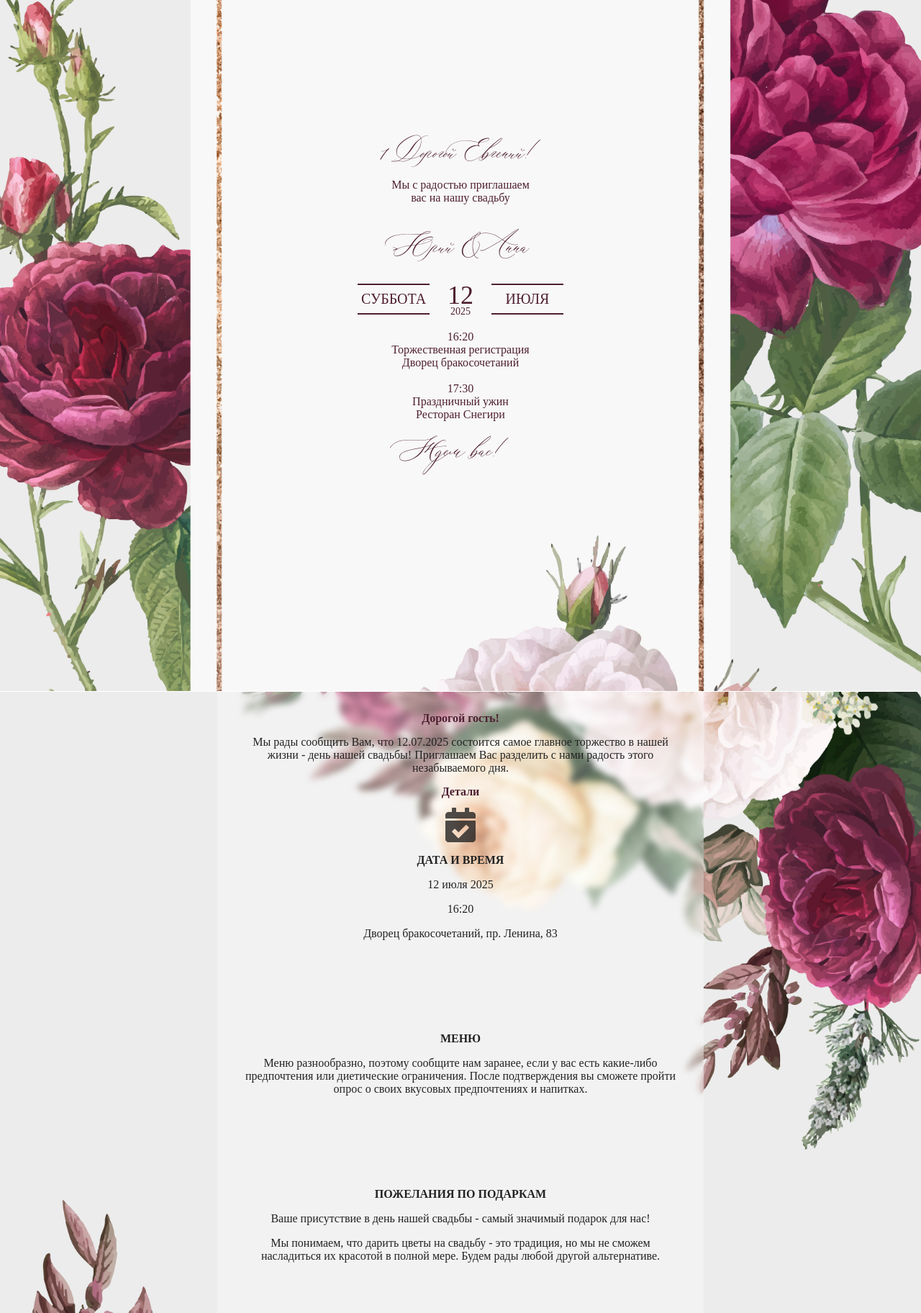
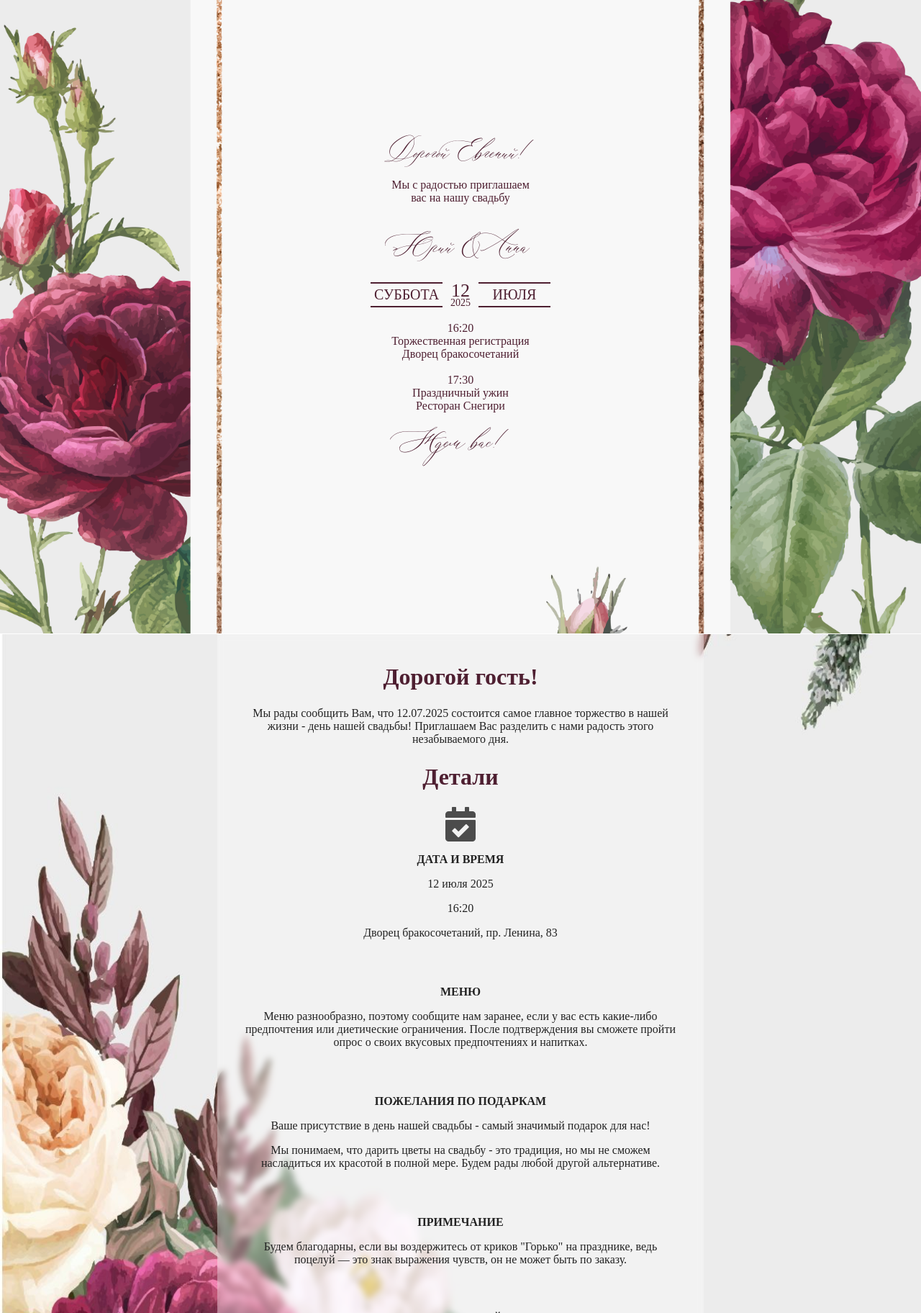
Before and after one commit to urakobzar/urakobzar.github.io, a PHP site: page / in a window 1280 px wide. Shown: the top 1824 px of the page at 72% size. Run offline with PHP 8.4, Linux system fonts and the light colour scheme.

Commit message:
корректировка

```diff
--- a/WeddingInvitation/index.html
+++ b/WeddingInvitation/index.html
@@ -24,7 +24,7 @@
   <body>
     <header class="header">
       <h1 class="heading">
-        <span class="heading-subtext" >1 Дорогой Евгений!</span>
+        <span class="heading-subtext" >Дорогой Евгений!</span>
         <span class="sub-heading"> Мы с радостью приглашаем
           <br>вас на нашу свадьбу</span>
         <br><br><span class="heading-subtext" > >Юрий & Анна</span>
@@ -51,10 +51,10 @@
       </header>
     <div class="block" id="portfolio">
     <section class="section">
-      <h2 class="sub-heading">Дорогой гость!</h2>
+      <h2 class="sub-headin11g">Дорогой гость!</h2>
       <p>Мы рады сообщить Вам, что 12.07.2025 состоится самое главное торжество в нашей жизни - день нашей свадьбы! Приглашаем Вас разделить с нами радость этого незабываемого дня.
       </p>
-      <h2 class="sub-heading">Детали</h2>
+      <h2 class="sub-headin11g">Детали</h2>
       <div class="details">
         <i class="fas fa-calendar-check"></i>
         <h3 class="details-heading">ДАТА И ВРЕМЯ</h3>
@@ -63,7 +63,6 @@
 	<p>Дворец бракосочетаний, пр. Ленина, 83</p>
       </div>
       <div class="details">
-         <! --<i class="fas fa-suitcase"></i>
         <h3 class="details-heading">МЕНЮ</h3>
         <p>Меню разнообразно, поэтому сообщите нам заранее, если у вас есть какие-либо предпочтения или диетические ограничения. После подтверждения вы сможете пройти опрос о своих вкусовых предпочтениях и напитках.</p>
       </div>
@@ -87,7 +86,7 @@
         <p>Пожалуйста, подтвердите свое присутствие до 20.06.2025</p>
       </div>
     <div>
-	<h3 class="sub-heading">Ждем вас!</h3>
+	<h3 class="heading-subtext">Ждем вас!</h3>
     </div>
 
 <!--<iframe
--- a/WeddingInvitation/theme.css
+++ b/WeddingInvitation/theme.css
@@ -7,7 +7,7 @@
     margin: 0;
     height: 100vh;
     text-align: center;
-    font-family: 'PT Serif', ''Georgia'', ''Times New Roman'', serif;
+    font-family: 'Times New Roman', 'PT Serif', 'Georgia', serif;
 }
 
 .body{
@@ -27,10 +27,10 @@
 .header{
     background-image: url(./img/back1.jpg);
     background-repeat: no-repeat;
-    background-position: 50% 60%;
+    background-position: 50% 50%;
     background-attachment: scroll;
     background-size: cover;
-    height: 100vh;
+    height: 90vh;
     margin: 0;
     padding-top: 20vh;
     border-bottom:1px solid rgb(255, 255, 255);
@@ -40,11 +40,12 @@
     color: #4E1F31;
     font-weight: normal;
 }
-.heading-subtext{
+.heading-subtext {
     color: #4E1F31;
     display: block;
     font-family: 'Saint Amour Script';
     font-size: 4em;
+    font-weight: normal;
 }
 .fixed-button{
     background: rgba(20,20,20,.5);
@@ -93,8 +94,15 @@
     line-height: 1em;
     color: #4E1F31;
 }
+
+.sub-headin11g {
+    /*font-family: 'CapsuleXProMediumUC';*/
+    font-size: 2em;
+    line-height: 1em;
+    color: #4E1F31;
+}
 .details{
-    margin: 0 auto 8em;
+    margin: 0 auto 4em;
 }
 .details-heading{
     font-weight: bold;
@@ -138,7 +146,7 @@
 .line-text {
     border-top: 2px solid #4E1F31;
     border-bottom: 2px solid #4E1F31;
-    padding: 8px 0;
+    padding: 4px 0;
     font-size: 20px;
     color: #4E1F31;
     width: 100px;
@@ -146,12 +154,12 @@
 }
 
 .calendar-date {
-    padding: 0 15px;
+    padding: 0 1px;
     flex: 0 0 auto; /* Фиксированная ширина */
 }
 
   .calendar-date .day {
-    font-size: 36px;
+    font-size: 26px;
     color: #4E1F31;
   }
 
```
Also changed, not shown: WeddingInvitation/img/back-копия.jpg (added), WeddingInvitation/img/back.jpg.
